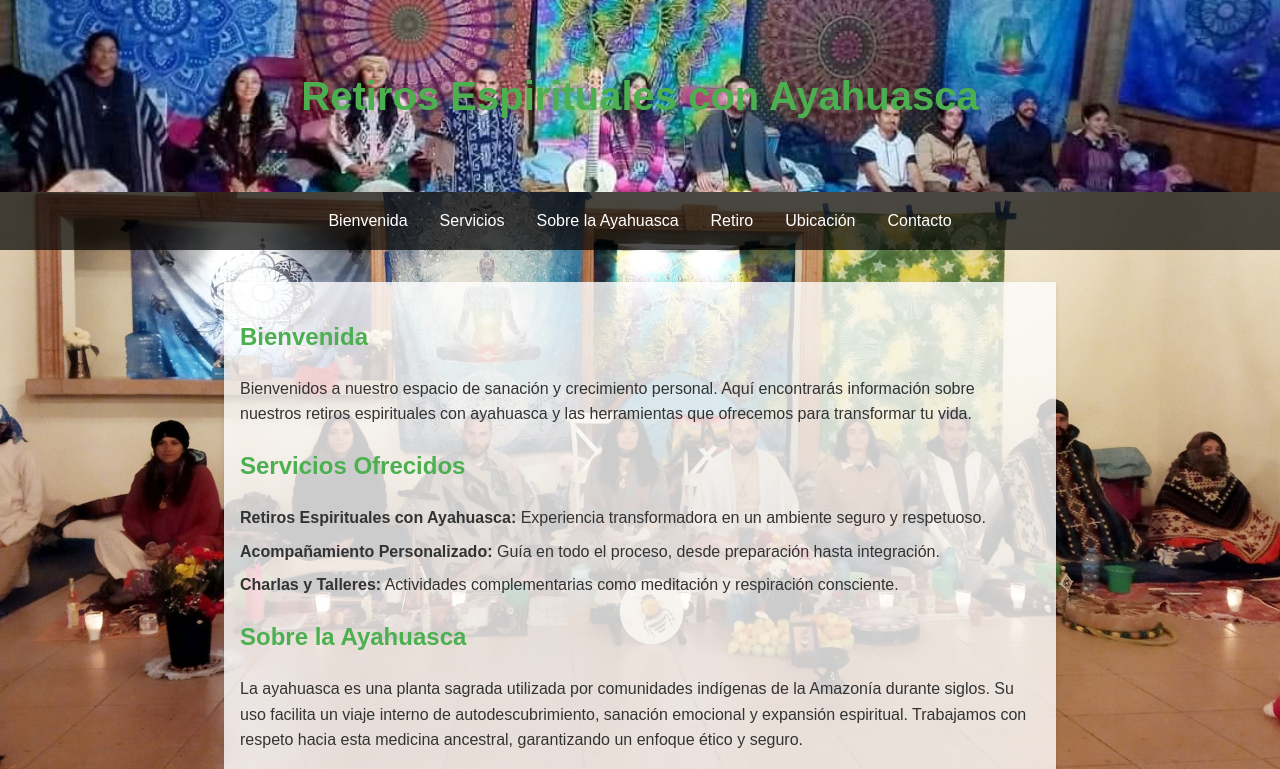
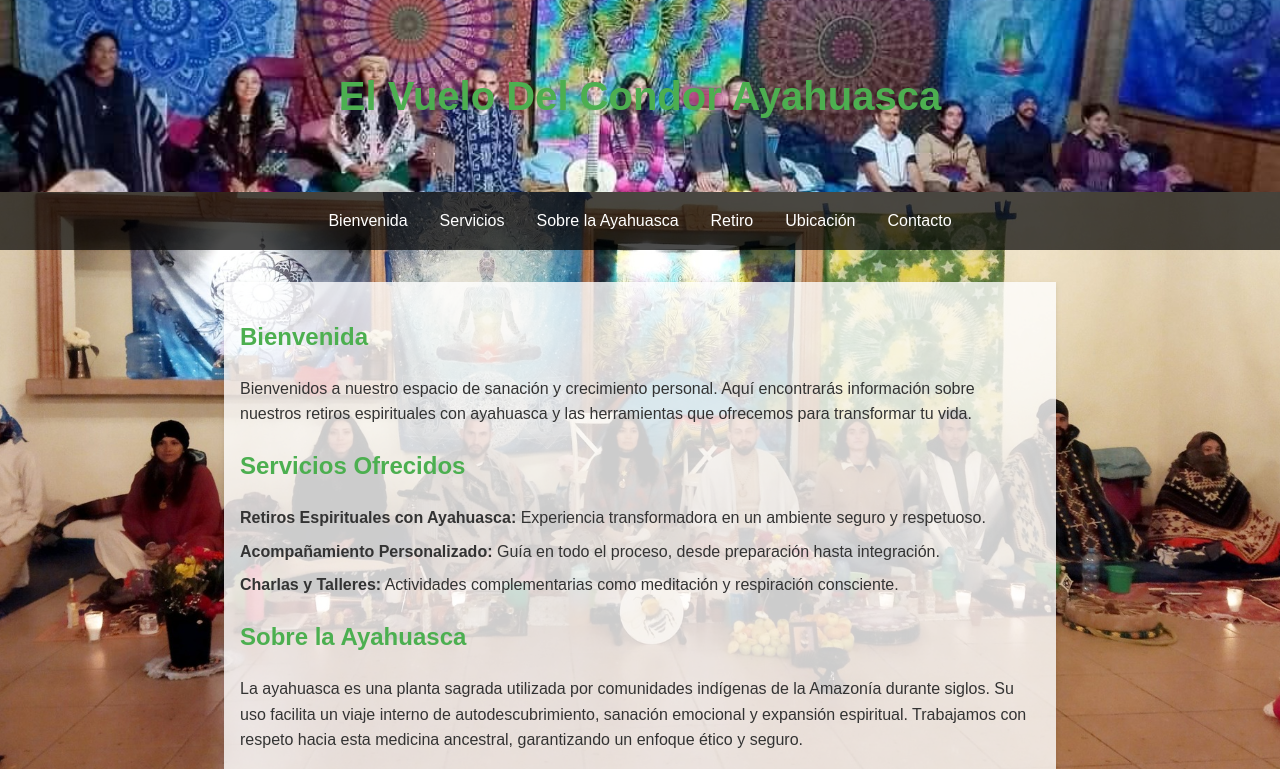
Before and after one commit to elvuelodelcondor/elvuelodelcondor.github.io, a plain HTML site: page index.html in a window 1280 px wide. Shown: the top 769 px of the page. Drawn offline with Linux system fonts and the light colour scheme.

Commit message:
Update index.html

```diff
--- a/index.html
+++ b/index.html
@@ -74,7 +74,7 @@
 </head>
 <body>
     <header>
-        <h1>Retiros Espirituales con Ayahuasca</h1>
+        <h1>El Vuelo Del Condor Ayahuasca</h1>
     </header>
 
     <nav>
```
